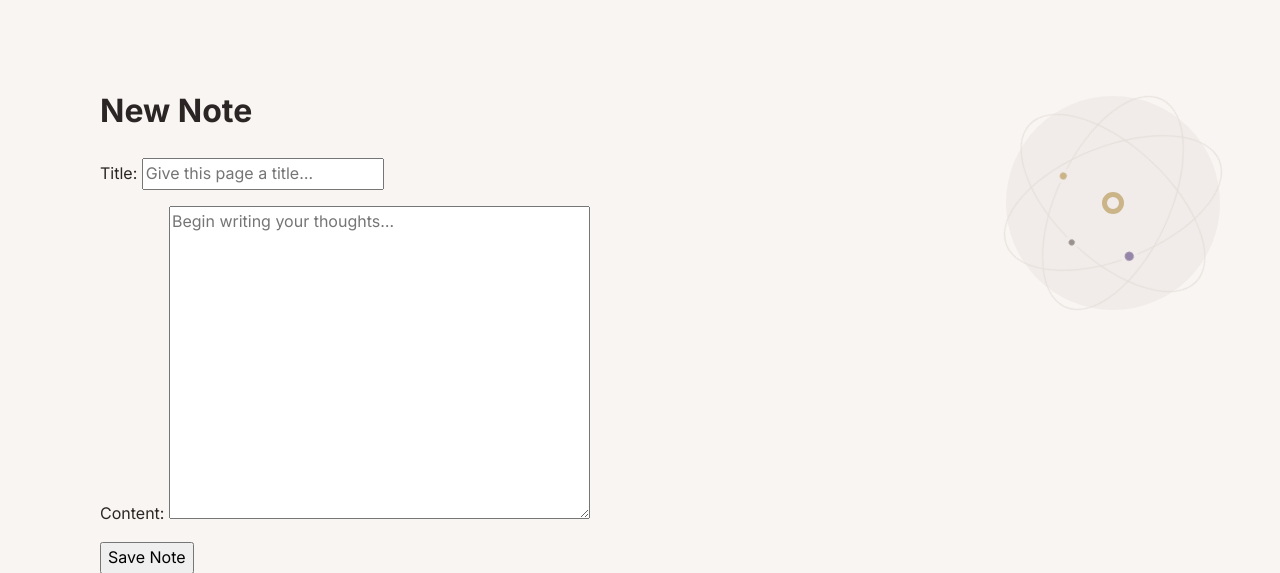
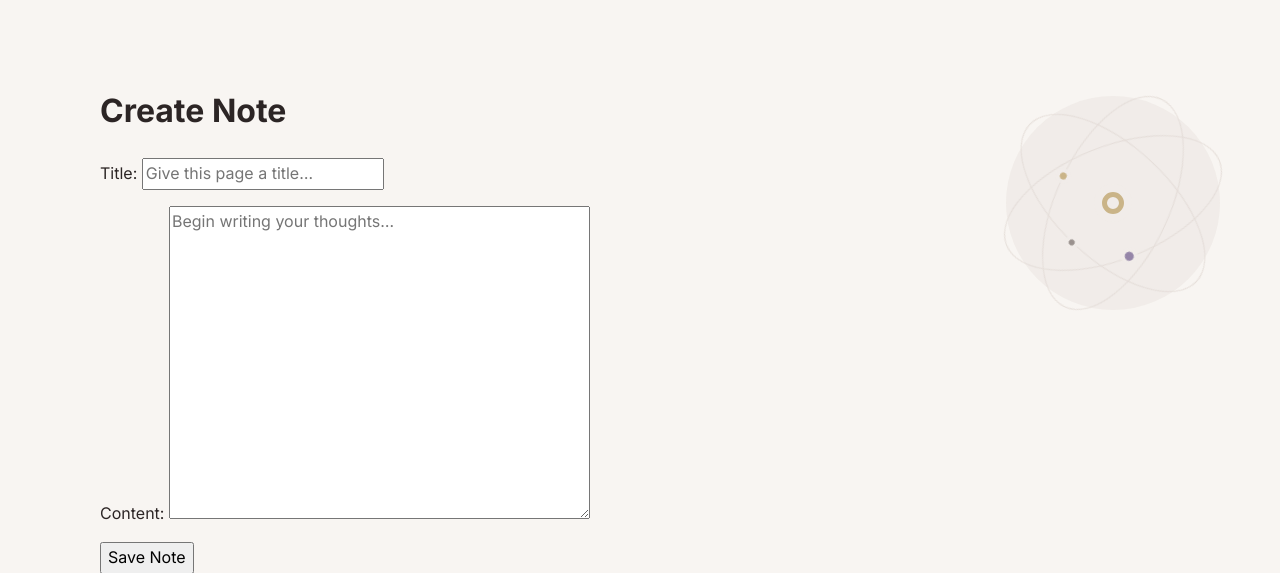
Before and after one commit to shreyanshumis/NotesApp, a Django app: page /notes/new/ in a window 1280 px wide. Shown: the part 77-650 px from the top of the page. Run offline with Django 5.2, Linux system fonts and the light colour scheme; some web fonts are replaced.

```diff
--- a/templates/notes/note_form.html
+++ b/templates/notes/note_form.html
@@ -2,7 +2,13 @@
 
 {% block content %}
 <div class="container">
-    <h1>{% if object %}Edit Note{% else %}New Note{% endif %}</h1>
+    <h1>
+        {% if object %}
+            Edit Note
+        {% else %}
+            Create Note
+        {% endif %}
+    </h1>
 
     <form method="post">
         {% csrf_token %}
```
